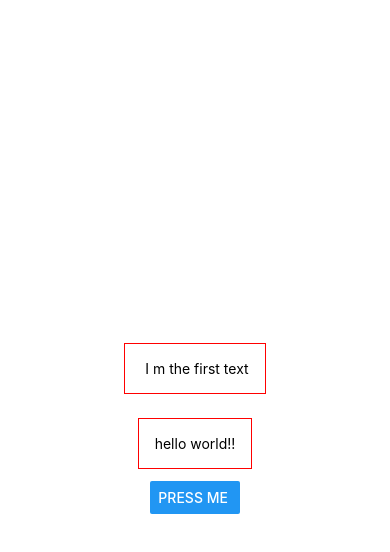
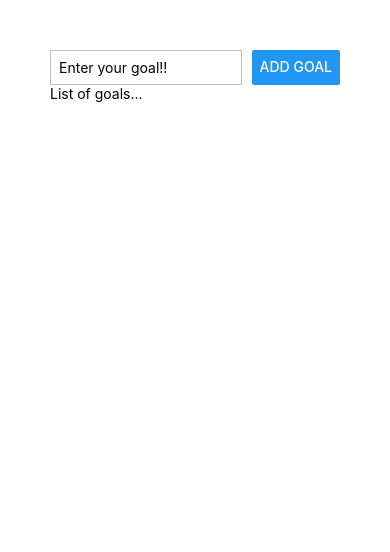
Before and after one commit to Jaseela99/reactnative-course, a React Native app: screen / in a window 390 px wide. Shown: the top 552 px of the page. Built offline with nearby package versions, Linux system fonts and the light colour scheme.

Commit message:
adding input and button

```diff
--- a/App.js
+++ b/App.js
@@ -1,28 +1,33 @@
-import { Button, StyleSheet, Text, View } from 'react-native';
+import { Button, StyleSheet, Text, View ,TextInput} from 'react-native';
 
 export default function App() {
   return (
-    <View style={styles.container}>
-      <View>
-        <Text style={styles.dummyText}> I m the first text</Text>
-      </View>
-      <Text style={styles.dummyText}>hello world!!</Text>
-      <Button title="press me "/>
+    <View style={styles.appContainer}>
+     <View style={styles.inputContainer}>
+      <TextInput placeholder="Enter your goal!!" style={styles.input}/>
+      <Button title="add goal"/>
+     </View>
+     <View style={styles.listContainer}>
+      <Text>List of goals...</Text>
+     </View>
     </View>
   );
 }
 
 const styles = StyleSheet.create({
-  container: {
-    flex: 1,
-    backgroundColor: '#fff',
-    alignItems: 'center',
-    justifyContent: 'center',
+  appContainer:{
+    padding:50
   },
-  dummyText:{
-    margin:12,
-    borderColor:"red",
-    borderWidth:1,
-    padding:16
-  }
+  inputContainer:{
+    flexDirection:"row",
+    justifyContent:"space-between"
+  },
+  input:{
+  borderColor:"#c0c0c0",
+  borderWidth:1,
+  width:'80%',
+  marginRight:10,
+  padding:8
+  },
+  listContainer:{}
 });
```
